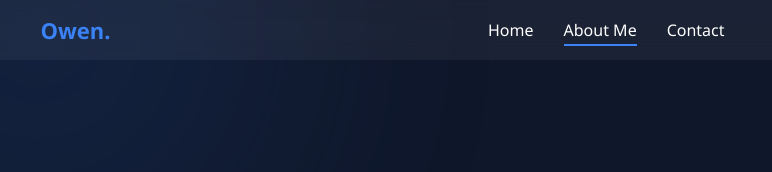
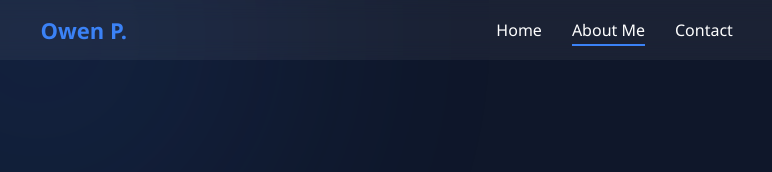
Before and after one commit to yowennn/my-portfolio, a website: page index.html in a window 1280 px wide. Shown: the top 172 px of the page, 62-834 px from the left. Drawn offline with nearby package versions, Linux system fonts and the light colour scheme.

Commit message:
Update index.html

```diff
--- a/index.html
+++ b/index.html
@@ -18,7 +18,7 @@
 
 <!-- Navigation Section -->
 <header class="navbar">
-    <div class="logo">Owen.</div>
+    <div class="logo">Owen P.</div>
 
     <nav class="nav-links">
         <a href="#home" class="active">Home</a>
```
